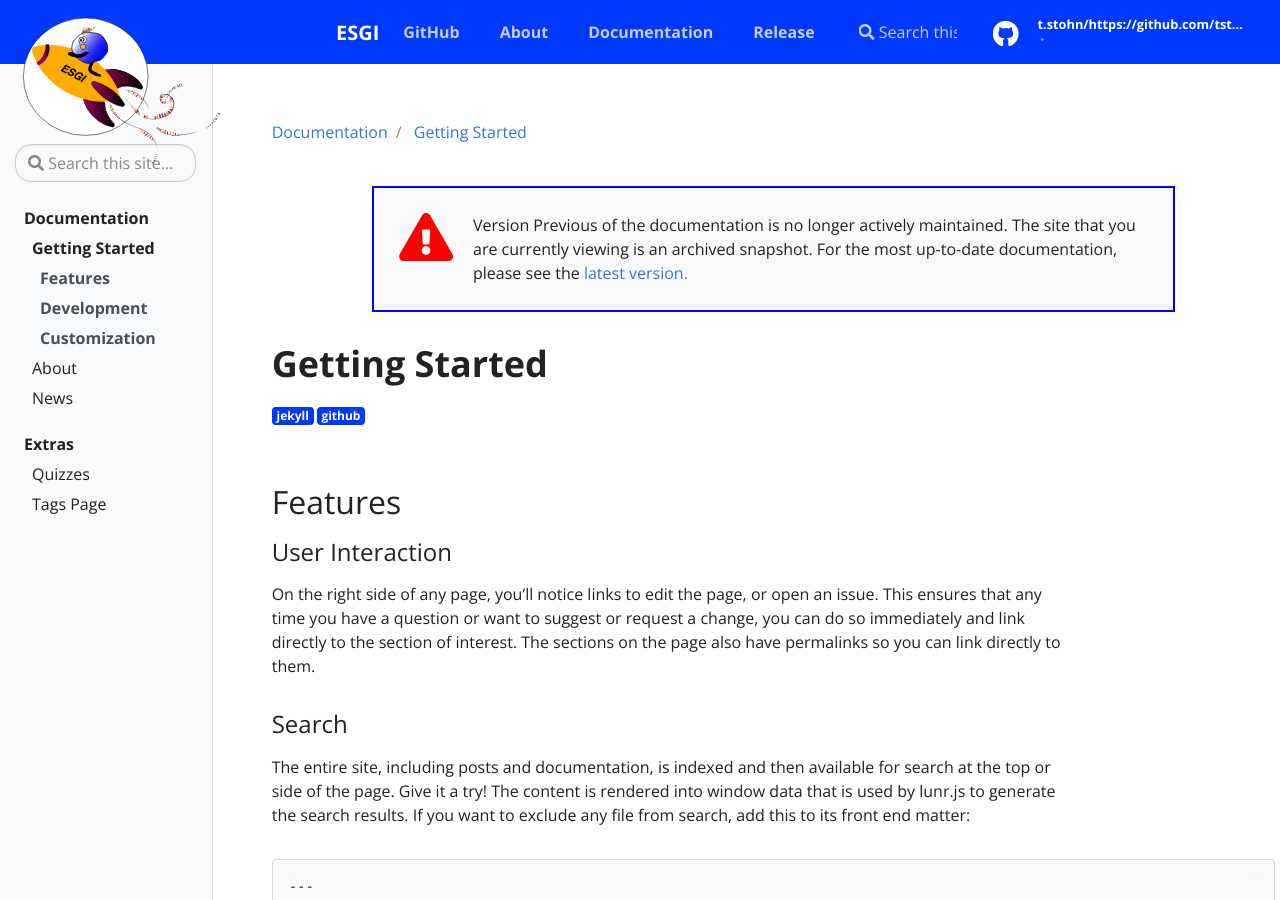
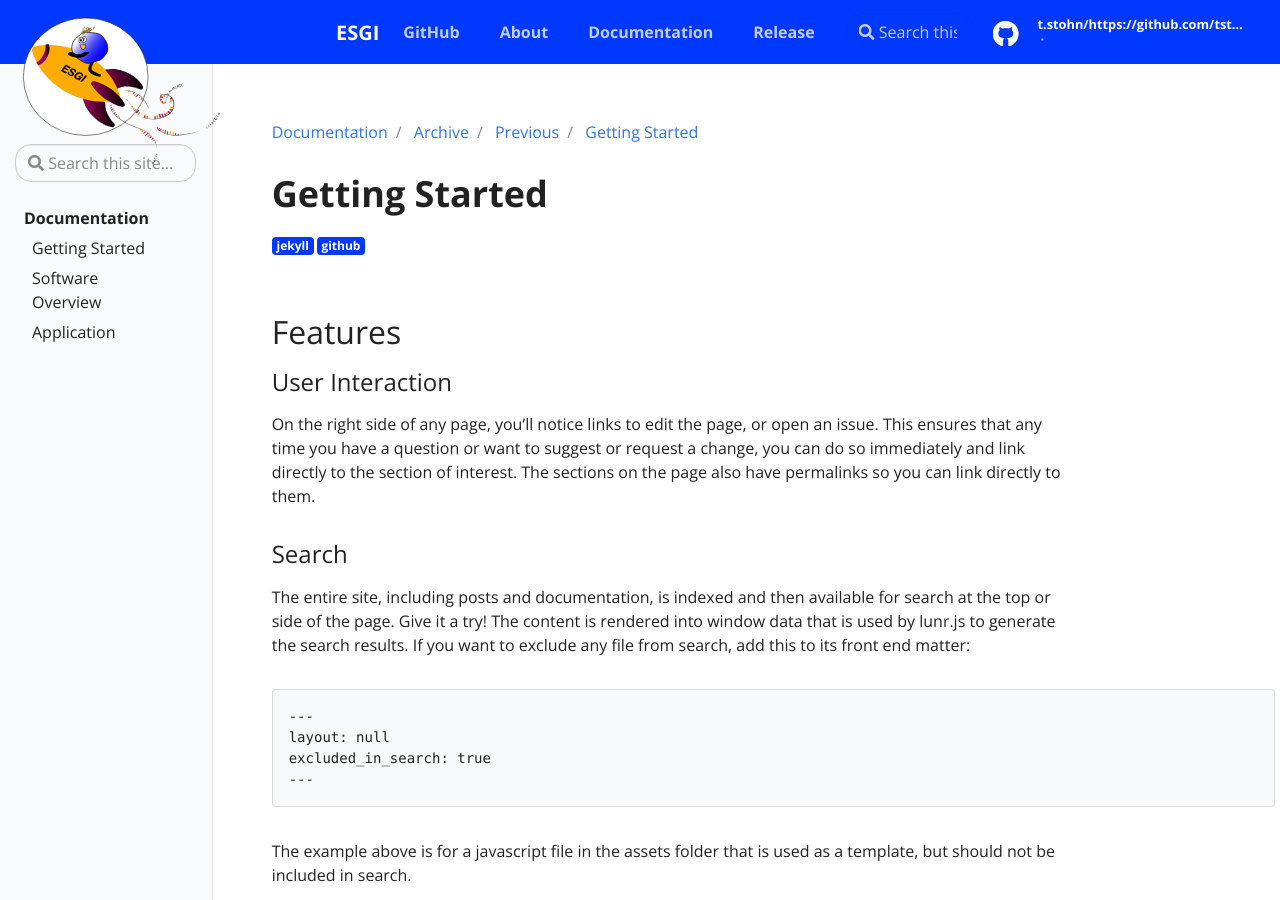
Before and after one commit to tstohn/ESGI.documentation, a Jekyll site: the page built from _docs/Archive/Previous/getting-started.md, in a window 1280 px wide and 900 px high. Built offline with Jekyll 4.4.1, drawn with Linux system fonts in a browser that asks for light colours.

Commit message:
update config file for header releases

```diff
--- a/_config.yml
+++ b/_config.yml
@@ -25,7 +25,7 @@ description: > # this means to ignore newlines until "baseurl:"
 baseurl: "/ESGI.documentation" # the subpath of your site, e.g. /blog
 
 # This is mostly for testing
-url: "https://tstohn.github.io/ESGI.documentation" # the base hostname & protocol for your site
+url: "https://github.com/tstohn/ESGI/releases/latest" # the base hostname & protocol for your site
 
 # Social (First three Required)
 repo: "https://github.com/tstohn/ESGI"
@@ -37,24 +37,6 @@ github_branch: "master"
 twitter: vsoch
 linkedin: vsochat
 dockerhub: vanessa
-
-# These options are used to configure the locations of your version history when you want to serve versioned documents
-version_params:
-  version_menu: "Release"
-  version_dir: Archive
-  tocversion_dir: versions
-  versioning: true
-
-  # Disable so older versions cannot be searched
-  allow_search: true
-
-  # Allow these versions to be searched
-  search_versions:
-    - Previous
-  latest: Current
-  versions:
-    - Current
-    - Previous
 
 # Should there be feedback buttons at the bottom of pages?
 feedback: false
```
